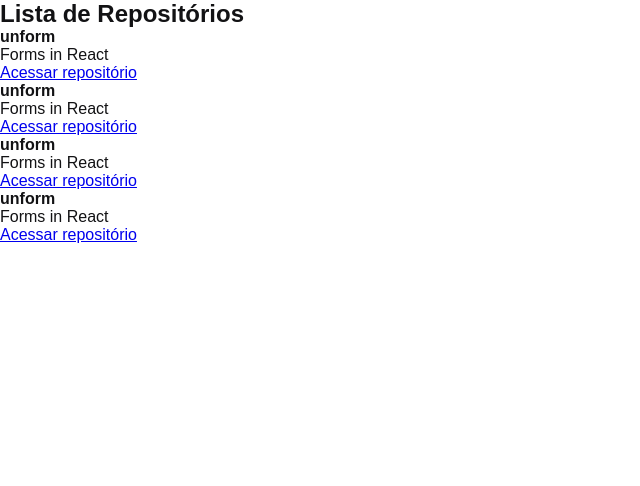
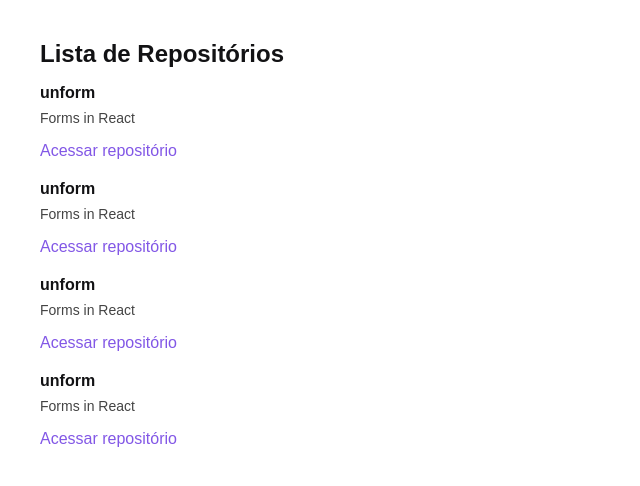
Before and after one commit to renatoschlogel/ignite-react-01-github-explorer, a React app: page / in a window 1280 px wide. Shown: the top 486 px of the page, without its empty margins (0-640 px from the left). Built offline with nearby package versions, Linux system fonts and the light colour scheme.

Commit message:
Estilizaçai da Listagem

```diff
--- a/src/components/RepositoryList.jsx
+++ b/src/components/RepositoryList.jsx
@@ -1,4 +1,5 @@
 import { RepositoryItem } from "./RepositoryItem";
+import '../styles/repositories.scss';
 
 export function RepositoryList() {
 
--- /dev/null
+++ b/src/styles/repositories.scss
@@ -0,0 +1,30 @@
+section.repository-list {
+  margin: 40px;
+
+  h1 {
+    margin-bottom: 16px;
+  }
+
+  ul {
+    list-style: none;
+
+    li {
+      & + li {
+        margin-top: 20px;
+      }
+
+      p {
+        font-size: 14px;
+        color: #444;
+        margin-top: 8px;
+      }
+
+      a {
+        display: inline-block;
+        margin-top: 16px;
+        text-decoration: none;
+        color: #8257e6
+      }
+    }
+  }
+}
```
